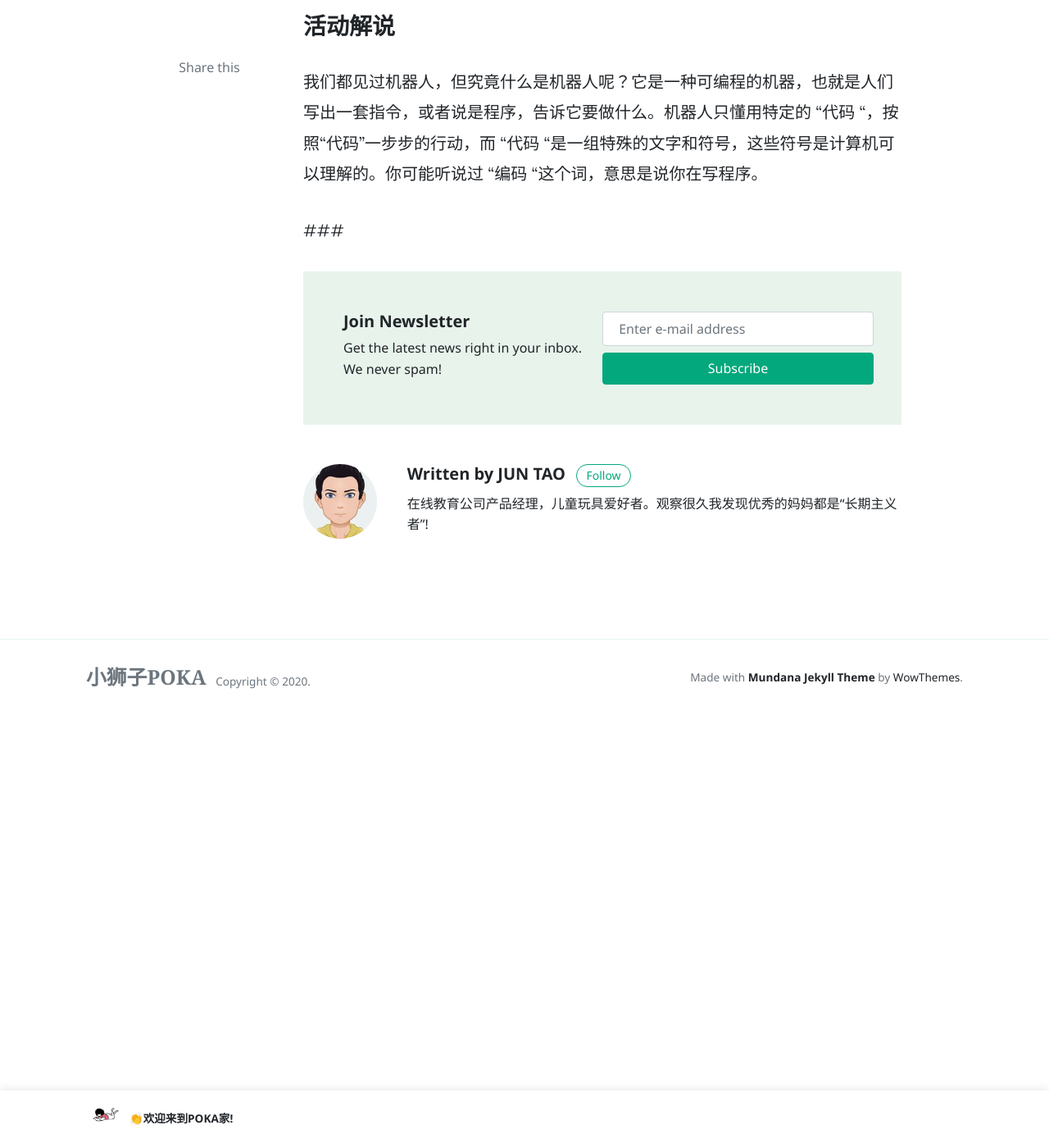
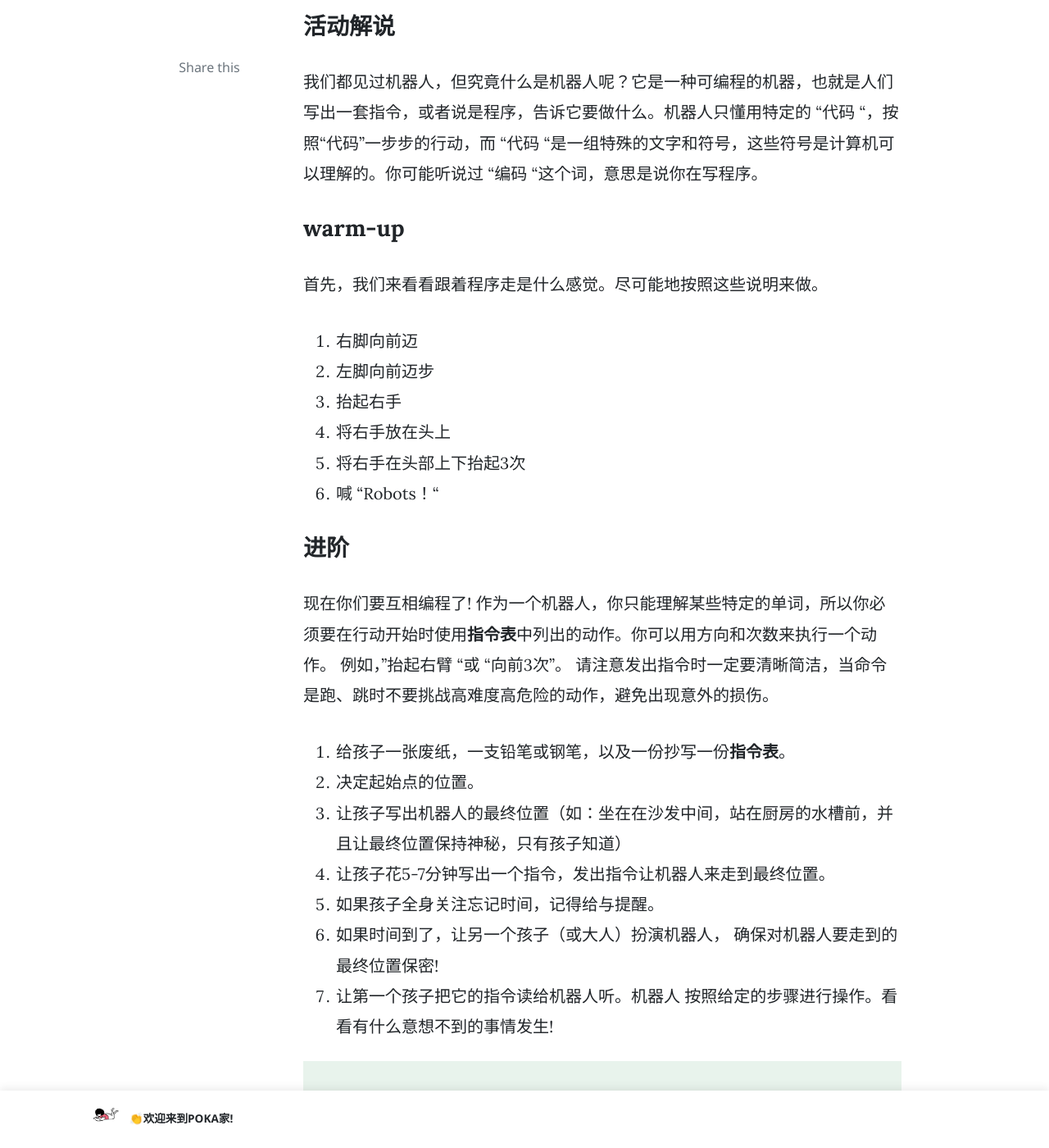
Before and after one commit to funkidsvip/poka.github.io, a Jekyll site: the page built from _posts/2020-04-27-Walk This Way.md, in a window 1280 px wide and 1400 px high, scrolled down 986 px. Shown: the whole window at 82% size. Built offline with Jekyll 4.4.1, drawn with Linux system fonts in a browser that asks for light colours; nearby versions of some CDN libraries; comment, search, counter and statistics services are not loaded.

Commit message:
Update 2020-04-27-Walk This Way.md

```diff
--- a/_posts/2020-04-27-Walk This Way.md
+++ b/_posts/2020-04-27-Walk This Way.md
@@ -21,4 +21,24 @@ image: assets/images/lenin-estrada-OI1ToozsKBw-unsplash.jpg
 ### 活动解说
 我们都见过机器人，但究竟什么是机器人呢？它是一种可编程的机器，也就是人们写出一套指令，或者说是程序，告诉它要做什么。机器人只懂用特定的 "代码 “，按照“代码”一步步的行动，而 "代码 "是一组特殊的文字和符号，这些符号是计算机可以理解的。你可能听说过 "编码 "这个词，意思是说你在写程序。
 
-\#\#\#
+### warm-up
+首先，我们来看看跟着程序走是什么感觉。尽可能地按照这些说明来做。
+1. 右脚向前迈
+2. 左脚向前迈步
+3. 抬起右手
+4. 将右手放在头上
+5. 将右手在头部上下抬起3次
+6. 喊 “Robots！“
+
+### 进阶
+现在你们要互相编程了! 作为一个机器人，你只能理解某些特定的单词，所以你必须要在行动开始时使用**指令表**中列出的动作。你可以用方向和次数来执行一个动作。
+例如，"抬起右臂 "或 "向前3次"。
+请注意发出指令时一定要清晰简洁，当命令是跑、跳时不要挑战高难度高危险的动作，避免出现意外的损伤。
+
+1. 给孩子一张废纸，一支铅笔或钢笔，以及一份抄写一份**指令表**。
+2. 决定起始点的位置。
+3. 让孩子写出机器人的最终位置（如：坐在在沙发中间，站在厨房的水槽前，并且让最终位置保持神秘，只有孩子知道）
+4. 让孩子花5-7分钟写出一个指令，发出指令让机器人来走到最终位置。
+5. 如果孩子全身关注忘记时间，记得给与提醒。
+6. 如果时间到了，让另一个孩子（或大人）扮演机器人， 确保对机器人要走到的最终位置保密!
+7. 让第一个孩子把它的指令读给机器人听。机器人 按照给定的步骤进行操作。看看有什么意想不到的事情发生!
```
